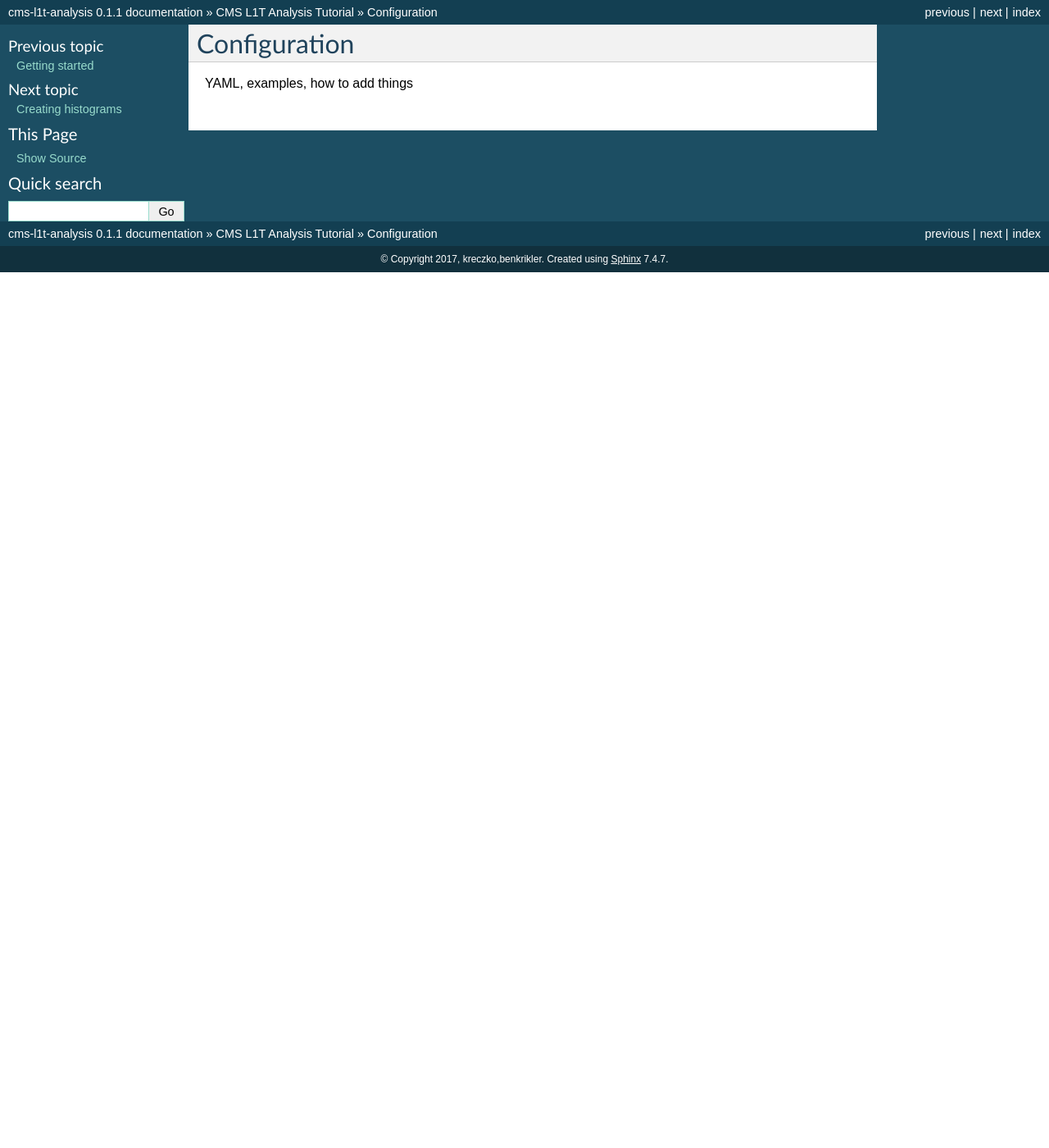
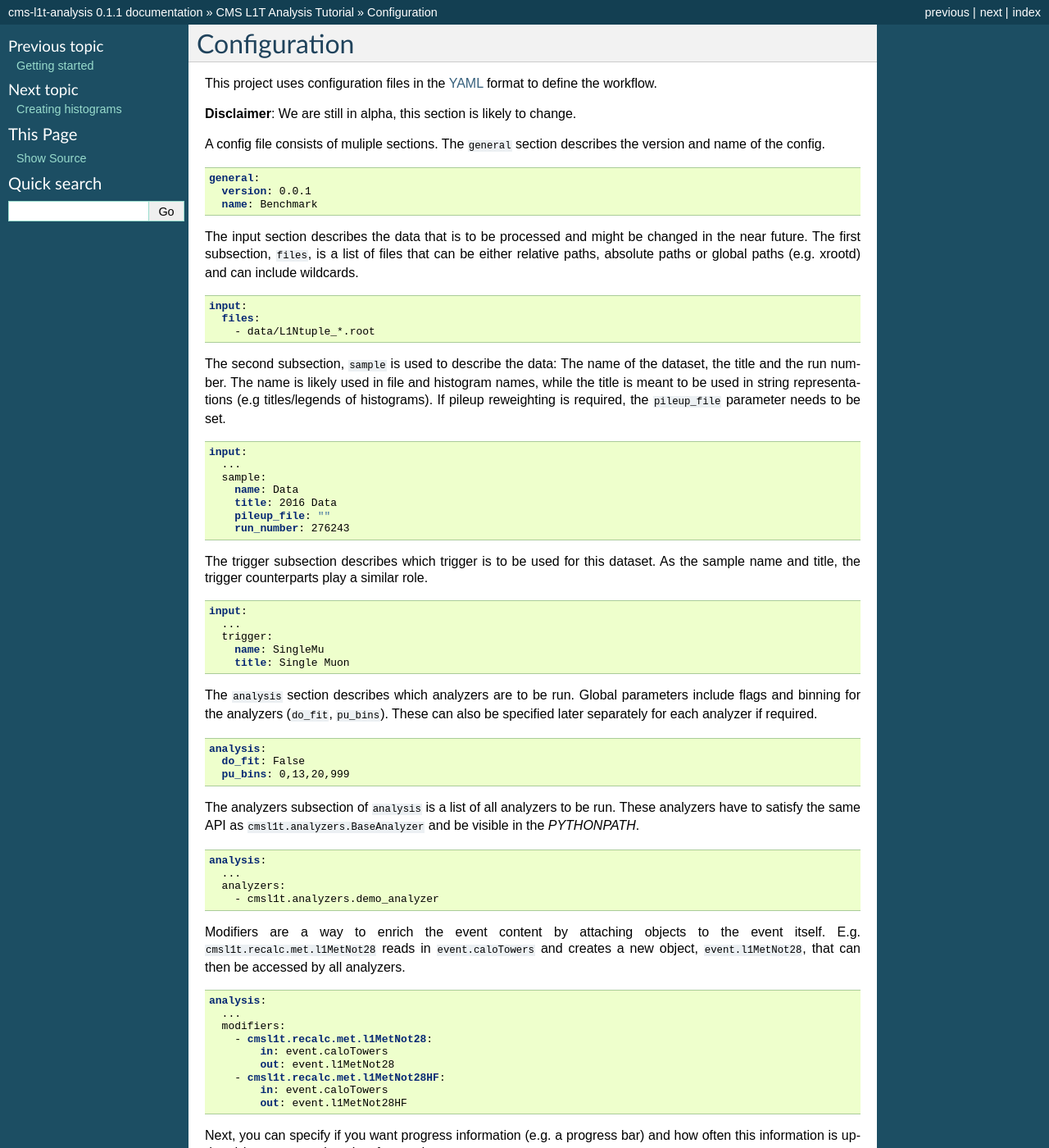
Before and after one commit to professor-calculus/cms-l1t-analysis, a Sphinx documentation site: the page built from docs/tutorial/configuration.rst, in a window 1280 px wide and 1400 px high. Shown: the whole window at 82% size. Built offline with Sphinx 7.4.7, drawn with Linux system fonts in a browser that asks for light colours; some of the changed text lies outside the part shown.

Commit message:
moved config documentation into the config tutorial

````diff
--- a/docs/tutorial/configuration.rst
+++ b/docs/tutorial/configuration.rst
@@ -1,3 +1,173 @@
 Configuration
 ============================================
-YAML, examples, how to add things
+
+This project uses configuration files in the `YAML
+<https://en.wikipedia.org/wiki/YAML>`_ format to define the
+workflow.
+
+**Disclaimer**: We are still in alpha, this section is likely to change.
+
+A config file consists of muliple sections. The ``general`` section describes
+the version and name of the config.
+
+.. code-block:: yaml
+
+   general:
+     version: 0.0.1
+     name: Benchmark
+
+
+The input section describes the data that is to be processed and might be
+changed in the near future. The first
+subsection, ``files``, is a list of files that can be either relative paths,
+absolute paths or global paths (e.g. xrootd) and can include wildcards.
+
+.. code-block:: yaml
+
+   input:
+     files:
+       - data/L1Ntuple_*.root
+
+The second subsection, ``sample`` is used to describe the data: The name of the
+dataset, the title and the run number. The name is likely used in file and histogram names,
+while the title is meant to be used in string representations
+(e.g titles/legends of histograms). If pileup reweighting is required, the
+``pileup_file`` parameter needs to be set.
+
+.. code-block:: yaml
+
+   input:
+     ...
+     sample:
+       name: Data
+       title: 2016 Data
+       pileup_file: ""
+       run_number: 276243
+
+The trigger subsection describes which trigger is to be used for this dataset.
+As the sample name and title, the trigger counterparts play a similar role.
+
+.. code-block:: yaml
+
+   input:
+     ...
+     trigger:
+       name: SingleMu
+       title: Single Muon
+
+
+The ``analysis`` section describes which analyzers are to be run.
+Global parameters include flags and binning for the analyzers (``do_fit``,
+``pu_bins``). These can also be specified later separately for each analyzer if
+required.
+
+.. code-block:: yaml
+
+   analysis:
+     do_fit: False
+     pu_bins: 0,13,20,999
+
+The analyzers subsection of ``analysis`` is a list of all analyzers to be run.
+These analyzers have to satisfy the same API as
+``cmsl1t.analyzers.BaseAnalyzer`` and be visible in the `PYTHONPATH`.
+
+.. code-block:: yaml
+
+   analysis:
+     ...
+     analyzers:
+       - cmsl1t.analyzers.demo_analyzer
+
+Modifiers are a way to enrich the event content by attaching objects to the
+event itself. E.g. ``cmsl1t.recalc.met.l1MetNot28`` reads in
+``event.caloTowers`` and creates a new object, ``event.l1MetNot28``, that can
+then be accessed by all analyzers.
+
+.. code-block:: yaml
+
+   analysis:
+     ...
+     modifiers:
+       - cmsl1t.recalc.met.l1MetNot28:
+           in: event.caloTowers
+           out: event.l1MetNot28
+       - cmsl1t.recalc.met.l1MetNot28HF:
+           in: event.caloTowers
+           out: event.l1MetNot28HF
+
+Next, you can specify if you want progress information (e.g. a progress bar)
+and how often this information is updated (``report_every`` in units of
+events).
+
+.. code-block:: yaml
+
+   analysis:
+     ...
+     progress_bar:
+       report_every: 1000
+     # or to switch it off
+     # progress_bar:
+     #   enable: False
+
+
+And finally the output section describes where the output, usually ROOT files,
+is stored. The ```template`` entry is composed of a list of paths that are
+joined to create the full output file. The template expects the following named
+parameters:
+
+* ``date``
+* ``sample_name``
+* ``run_number``
+* ``trigger_name``
+
+which are automatically filled by the config parser
+
+
+.. code-block:: yaml
+
+   output:
+     # template is a list here that is joined (os.path.join) in the config
+     # parser
+     template:
+        - benchmark/new
+        - "{date}_{sample_name}_run-{run_number}_{trigger_name}"
+
+
+So a complete example would look something like that:
+
+.. code-block:: yaml
+
+   version: 0.0.1
+   name: Benchmark
+
+   input:
+     files:
+       - data/L1Ntuple_*.root
+     sample:
+       name: Data
+       title: 2016 Data
+     trigger:
+       name: SingleMu
+       title: Single Muon
+     pileup_file: ""
+     run_number: 276243
+
+   analysis:
+     do_fit: False
+     pu_type: 0PU12,13PU19,20PU
+     pu_bins: 0,13,20,999
+     analyzers:
+       - cmsl1t.analyzers.demo_analyzer
+     modifiers:
+       - cmsl1t.recalc.met.l1MetNot28:
+           in: event.caloTowers
+           out: event.l1MetNot28
+       - cmsl1t.recalc.met.l1MetNot28HF:
+           in: event.caloTowers
+           out: event.l1MetNot28HF
+
+   output:
+     # template is a list here that is joined (os.path.join) in the config parser
+     template:
+        - benchmark/new
+        - "{date}_{sample_name}_run-{run_number}_{trigger_name}"
````
Also changed, not shown: 1 other file.
